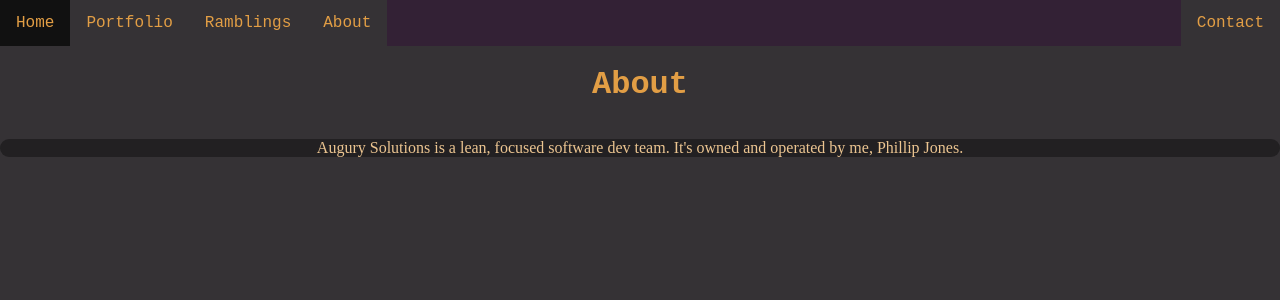
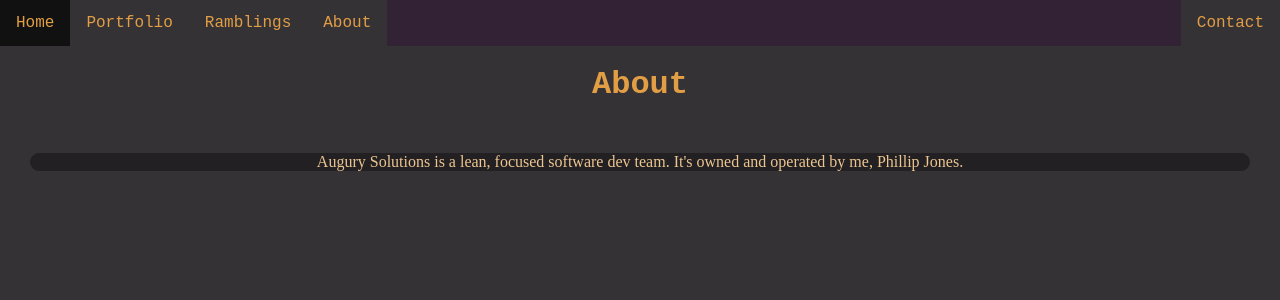
Before and after one commit to pajones96/dogOdyssey, a Vue app in the folder dogOdyssey/src/frontend/: page /about in a window 1280 px wide. Shown: the top 300 px of the page. Built offline with nearby package versions, Linux system fonts and the light colour scheme.

Commit message:
Some more CSS work

```diff
--- a/dogOdyssey/src/frontend/src/views/AboutView.vue
+++ b/dogOdyssey/src/frontend/src/views/AboutView.vue
@@ -4,9 +4,14 @@
     <h1>About</h1>
     <body>
       <!-- In hindisght maybe this page isn't actually necessary. It could probably be incorporated into Home-->
-      <p class="aboutBlurb">
-        {{ bioThingy}}
-      </p>
+      <div class="row">
+        <div class="column">
+          <p class="aboutBlurb">
+            {{ bioThingy}}
+          </p>
+        </div>
+      </div>
+
     </body>
   </div>
 </template>
@@ -32,6 +37,7 @@
 }
 
 .aboutBlurb {
+  margin: 30px;
   border-radius: 10px;
   background-color: rgb(34, 32, 34);
 }
```
